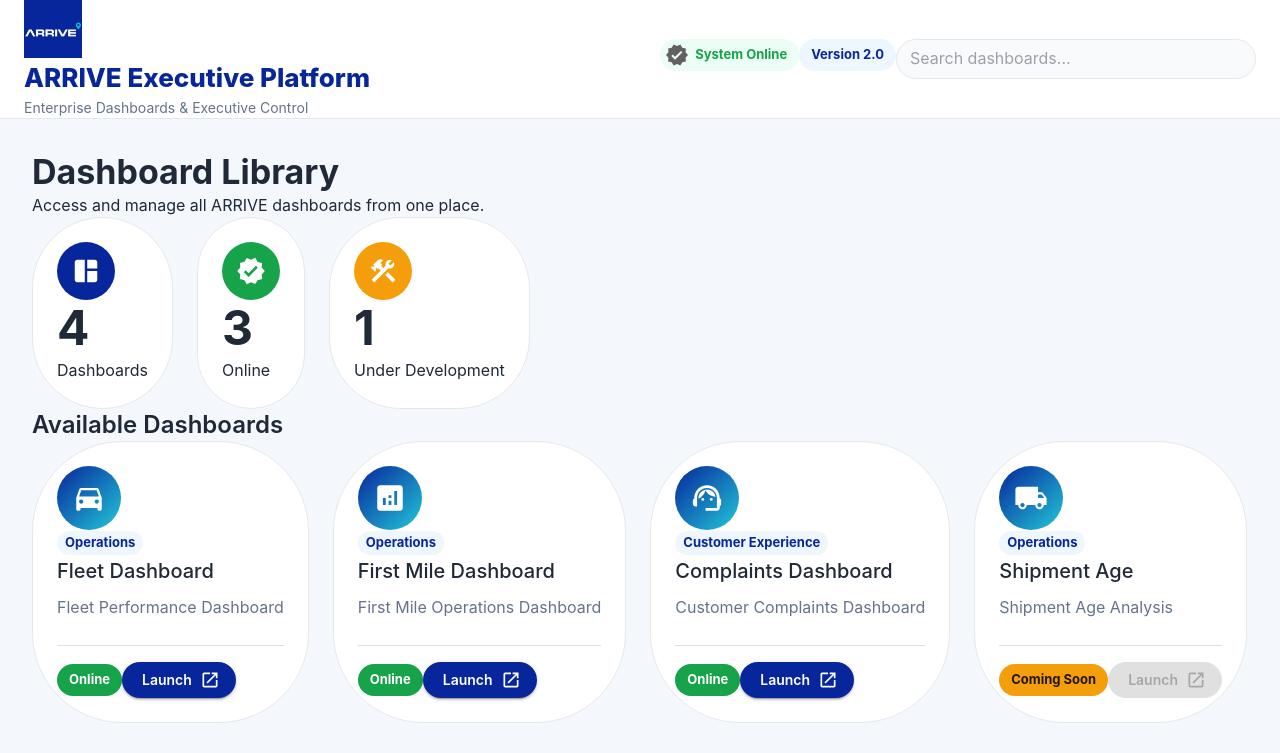
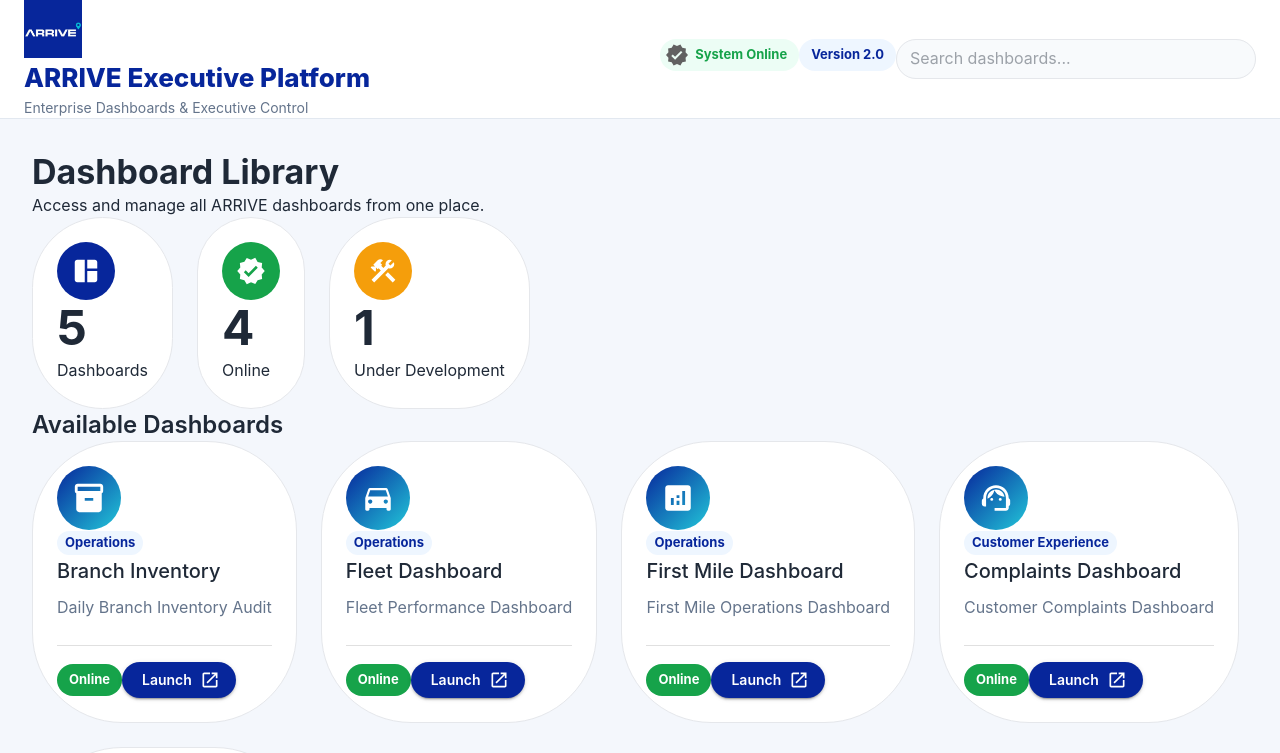
Before and after one commit to mohamedsaed51-ARRIVE/arrive-analytics-hub, a React (Vite) app: page /home in a window 1280 px wide. Shown: the top 753 px of the page. Built offline with nearby package versions, Linux system fonts and the light colour scheme.

Commit message:
Update dashboard status, visibility, and URL

```diff
--- a/src/data/dashboards.js
+++ b/src/data/dashboards.js
@@ -5,9 +5,9 @@ const dashboards = [
     icon: "inventory",
     title: "Branch Inventory",
     description: "Daily Branch Inventory Audit",
-    status: "coming",
-    visible: false,
-    url: "https://branch-inventory.vercel.app",
+    status: "active",
+    visible: true,
+    url: "https://opration-d.vercel.app/",
   },
   {
     id: 2,
```
